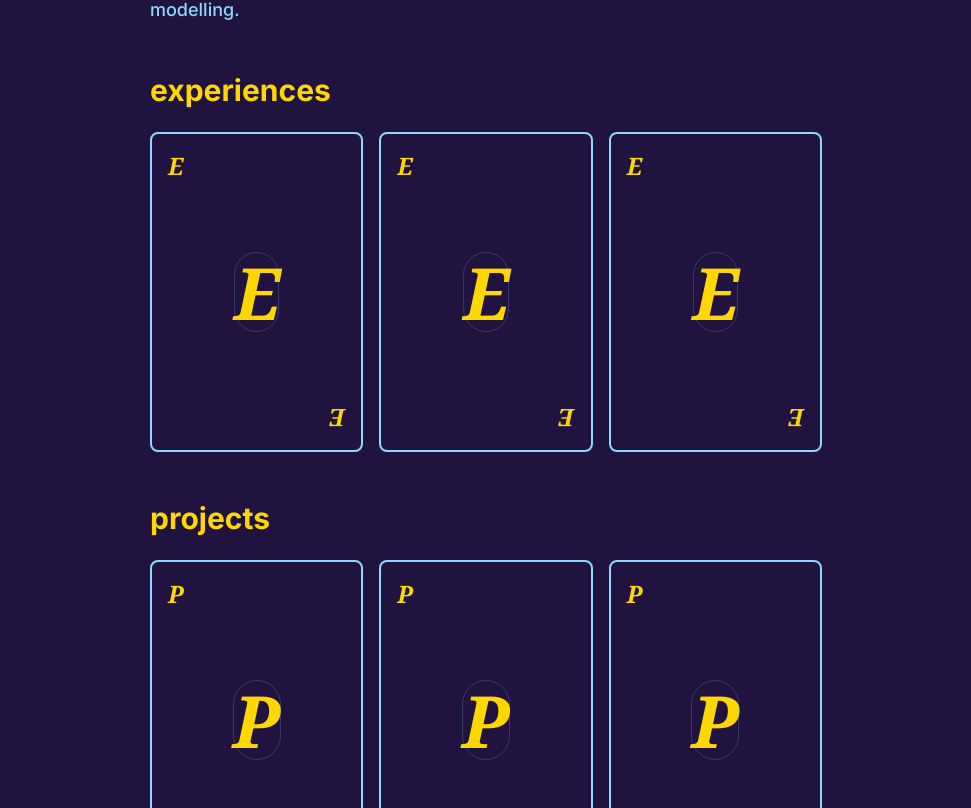
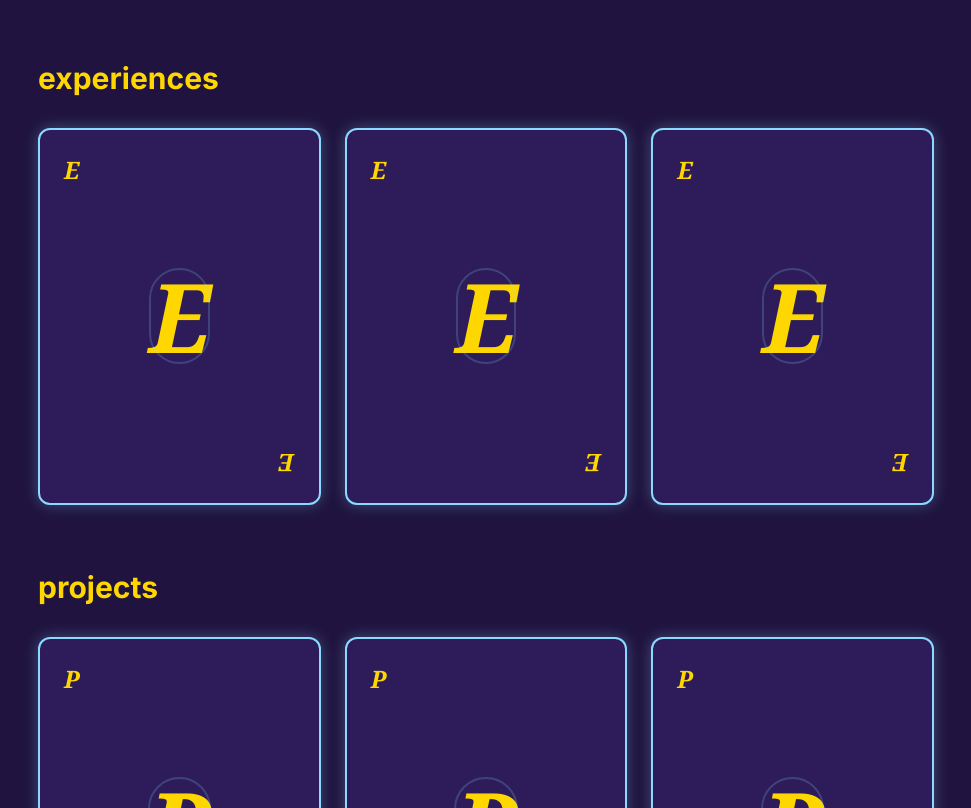
Before and after one commit to muhammad-awan0/portfolio-v2, a Next.js app: page / in a window 1280 px wide. Shown: the part 352-1160 px from the top of the page, without its empty margins (154-1125 px from the left). Built offline with nearby package versions, Linux system fonts and the light colour scheme.

Commit message:
Design Changes

```diff
--- a/app/components/FlippableCard.tsx
+++ b/app/components/FlippableCard.tsx
@@ -5,31 +5,32 @@ import { useState } from 'react';
 interface FlippableCardProps {
   title: string;
   description: string;
+  cardType: 'E' | 'P';
 }
 
-export default function FlippableCard({ title, description }: FlippableCardProps) {
+export default function FlippableCard({ title, description, cardType }: FlippableCardProps) {
   const [isFlipped, setIsFlipped] = useState(false);
 
   return (
     <div
-      className="bg-transparent w-full aspect-[2/3] perspective-1000 cursor-pointer"
+      className="bg-transparent w-full aspect-[3/4] perspective-1000 cursor-pointer group"
       onClick={() => setIsFlipped(!isFlipped)}
     >
       <div className={`relative w-full h-full transition-transform duration-500 transform-style-3d ${isFlipped ? 'rotate-y-180' : ''}`}>
         <div className="absolute w-full h-full backface-hidden">
-          <div className="w-full h-full bg-[#20133F] rounded-lg border-2 border-[#8BD9FF] flex flex-col justify-between p-4">
-            <div className="text-2xl font-bold text-[#FFD700] font-serif italic">{title[0]}</div>
-            <div className="text-7xl font-bold text-[#FFD700] self-center font-serif italic relative">
-              {title[0]}
+          <div className="w-full h-full bg-[#2D1C59] rounded-xl border-2 border-light-blue flex flex-col justify-between p-6 shadow-[0_0_15px_rgba(139,217,255,0.3)] group-hover:shadow-[0_0_20px_rgba(139,217,255,0.5)] transition-shadow duration-300">
+            <div className="text-2xl font-bold text-yellow font-serif italic">{cardType}</div>
+            <div className="text-8xl font-bold text-yellow self-center font-serif italic relative">
+              {cardType}
               <div className="absolute inset-0 flex items-center justify-center">
-                <div className="w-20 h-20 border border-[#8BD9FF] rounded-full opacity-20"></div>
+                <div className="w-24 h-24 border-2 border-light-blue rounded-full opacity-20 group-hover:opacity-30 transition-opacity"></div>
               </div>
             </div>
-            <div className="text-2xl font-bold text-[#FFD700] self-end rotate-180 font-serif italic">{title[0]}</div>
+            <div className="text-2xl font-bold text-yellow self-end rotate-180 font-serif italic">{cardType}</div>
           </div>
         </div>
-        <div className="absolute w-full h-full backface-hidden rotate-y-180 bg-white bg-opacity-10 rounded-lg p-4 flex flex-col justify-center items-center text-center">
-          <h3 className="text-yellow text-xl font-bold mb-2 font-serif">{title}</h3>
+        <div className="absolute w-full h-full backface-hidden rotate-y-180 bg-[#251747] rounded-xl p-6 flex flex-col justify-center items-center text-center shadow-[0_0_15px_rgba(139,217,255,0.3)]">
+          <h3 className="text-yellow text-2xl font-bold mb-4 font-serif">{title}</h3>
           <p className="text-light-blue">{description}</p>
         </div>
       </div>
--- a/app/globals.css
+++ b/app/globals.css
@@ -7,6 +7,9 @@
   --foreground: #ffffff;
   --light-blue: #8BD9FF;
   --yellow: #FFD700;
+  --background-light: #2D1C59;
+  --yellow-light: #FFE666;
+  --card: #2D1C59;
 }
 
 body {
--- a/app/page.tsx
+++ b/app/page.tsx
@@ -3,21 +3,21 @@ import FlippableCard from './components/FlippableCard';
 
 // Define the card data
 const experiences = [
-  { id: 1, title: "Experience 1", description: "Description of Experience 1" },
-  { id: 2, title: "Experience 2", description: "Description of Experience 2" },
-  { id: 3, title: "Experience 3", description: "Description of Experience 3" },
+  { id: 1, title: "Boardy AI", description: "" },
+  { id: 2, title: "UTEX Scientific Instruments Inc", description: "" },
+  { id: 3, title: "Kazimoto Engineering", description: "" },
 ];
 
 const projects = [
-  { id: 1, title: "Project 1", description: "Description of Project 1" },
-  { id: 2, title: "Project 2", description: "Description of Project 2" },
-  { id: 3, title: "Project 3", description: "Description of Project 3" },
+  { id: 1, title: "SyFin", description: "" },
+  { id: 2, title: "moodify", description: "" },
+  { id: 3, title: "Calliope", description: "" },
 ];
 
 export default function Home() {
   return (
     <div className="min-h-screen flex justify-center p-8">
-      <div className="max-w-2xl w-full space-y-12 mt-56">
+      <div className="max-w-4xl w-full space-y-16 mt-56">
         <header>
           <h1 className="text-4xl mb-2 font-semibold">
             <span className="text-light-blue">hey, i&apos;m </span>
@@ -28,25 +28,25 @@ export default function Home() {
           </p>
         </header>
 
-        <section>
-          <h2 className="text-3xl font-bold text-yellow mb-6">experiences</h2>
-          <div className="grid grid-cols-3 gap-4">
+        <section className="mb-16">
+          <h2 className="text-3xl font-bold text-yellow mb-8">experiences</h2>
+          <div className="grid grid-cols-1 md:grid-cols-2 lg:grid-cols-3 gap-6">
             {experiences.map((exp) => (
-              <FlippableCard key={exp.id} title={exp.title} description={exp.description} />
+              <FlippableCard key={exp.id} title={exp.title} description={exp.description} cardType="E" />
             ))}
           </div>
         </section>
 
         <section>
-          <h2 className="text-3xl font-bold text-yellow mb-6">projects</h2>
-          <div className="grid grid-cols-3 gap-4">
+          <h2 className="text-3xl font-bold text-yellow mb-8">projects</h2>
+          <div className="grid grid-cols-1 md:grid-cols-2 lg:grid-cols-3 gap-6">
             {projects.map((proj) => (
-              <FlippableCard key={proj.id} title={proj.title} description={proj.description} />
+              <FlippableCard key={proj.id} title={proj.title} description={proj.description} cardType="P" />
             ))}
           </div>
         </section>
 
-        <footer className="text-light-blue text-sm">
+        <footer className="text-light-blue mt-16 text-lg font-medium">
           <p>
             this site is a wip, you can reach me via{' '}
             <Link href="mailto:muhammadawan434@gmail.com" className="text-yellow underline">
```
